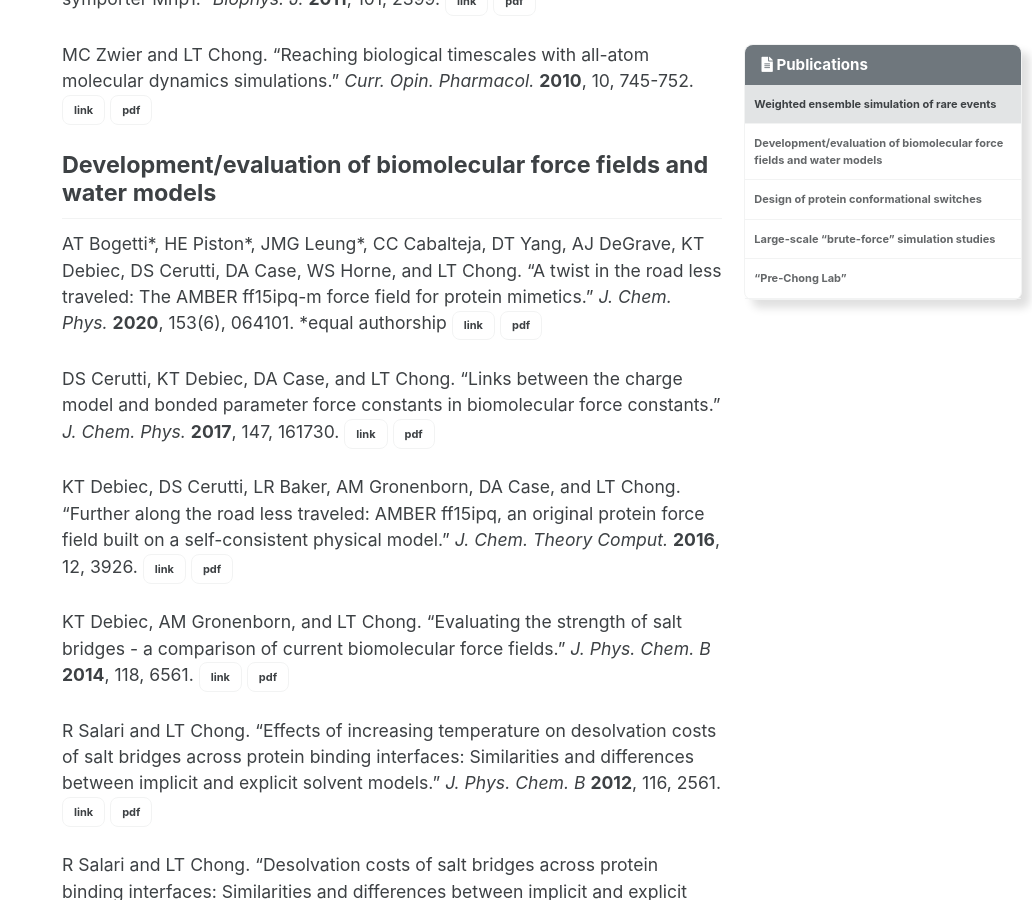
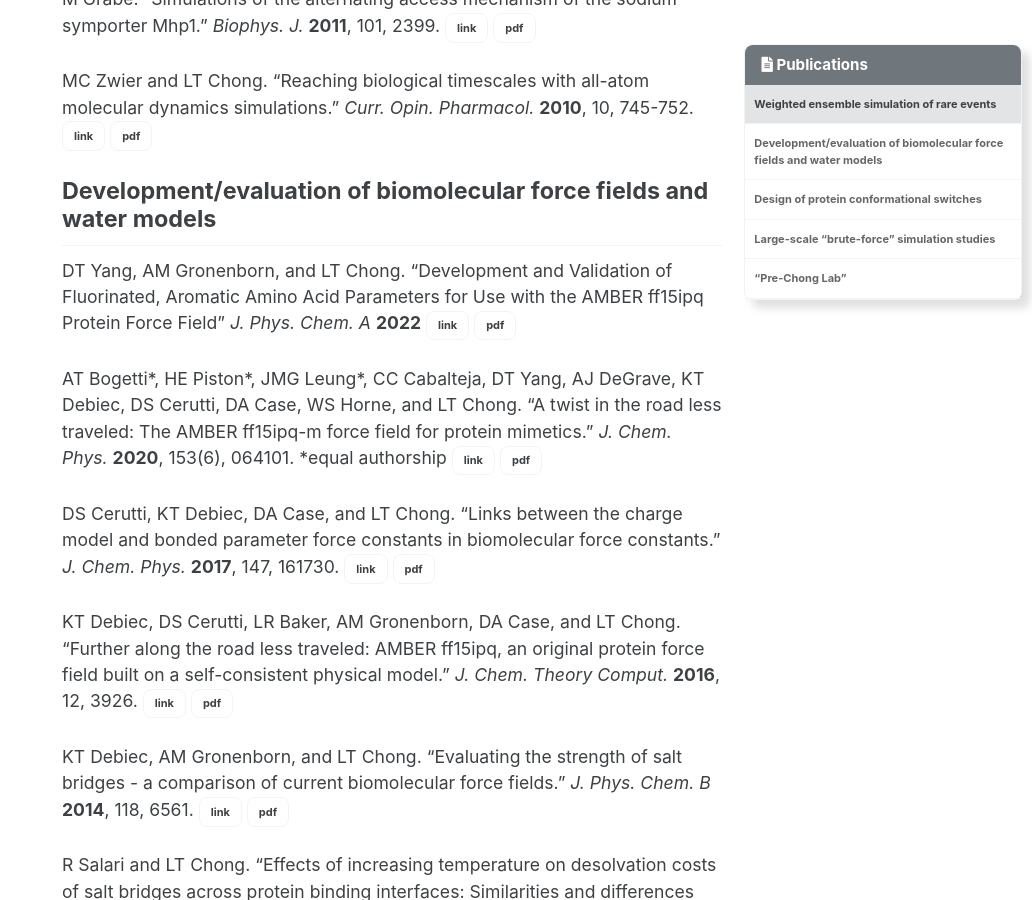
Before and after one commit to darianyang/mm-github-pages-test, a Jekyll site: the page built from _pages/publications.md, in a window 1280 px wide and 900 px high, scrolled down 2664 px. Shown: the whole window, without its empty margins (248-1280 px from the left). Built offline with Jekyll 4.4.1, drawn with Linux system fonts in a browser that asks for light colours; cached includes are drawn as plain includes; some of the changed text lies outside the part shown.

Commit message:
updated pubs

```diff
--- a/_pages/publications.md
+++ b/_pages/publications.md
@@ -71,6 +71,8 @@ MC Zwier and LT Chong. “Reaching biological timescales with all-atom molecular
 
 
 ## Development/evaluation of biomolecular force fields and water models
+DT Yang, AM Gronenborn, and LT Chong. "Development and Validation of Fluorinated, Aromatic Amino Acid Parameters for Use with the AMBER ff15ipq Protein Force Field" *J. Phys. Chem. A* **2022**
+[link](https://doi.org/10.1021/acs.jpca.2c00255){: .btn .btn--inverse .btn--small} [pdf](/assets/pdf/force-field/Yang et al. 2022 - 19F ff15ipq.pdf){: .btn .btn--inverse .btn--small}
 
 AT Bogetti\*, HE Piston\*, JMG Leung\*, CC Cabalteja, DT Yang, AJ DeGrave, KT Debiec, DS Cerutti, DA Case, WS Horne, and LT Chong. "A twist in the road less traveled: The AMBER ff15ipq-m force field for protein mimetics." *J. Chem. Phys.* **2020**, 153(6), 064101. \*equal authorship
 [link](https://aip.scitation.org/doi/10.1063/5.0019054){: .btn .btn--inverse .btn--small} [pdf](/assets/pdf/force-field/Bogetti et al. - 2020 - A twist in the road less traveled The AMBER ff15i.pdf){: .btn .btn--inverse .btn--small}
```
Also changed, not shown: other parts of _pages/publications.md (+1 -1 lines), 1 other file.
